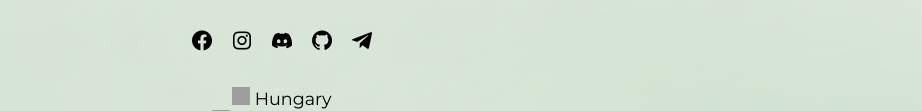
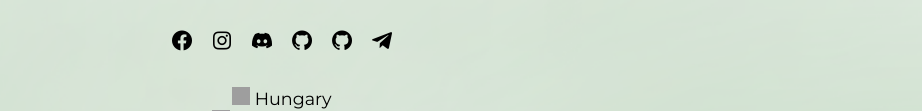
Before and after one commit to kriszsuli/kriszsuli.github.io, a plain HTML site: page index.html in a window 1280 px wide. Shown: the part 323-434 px from the top of the page, without its empty margins (358-1280 px from the left). Drawn offline with nearby package versions, Linux system fonts and the light colour scheme; grey boxes are pictures that could not be loaded.

Commit message:
added main gh acc

```diff
--- a/index.html
+++ b/index.html
@@ -21,6 +21,7 @@
                 <a href="https://facebook.com/krisztofer.chlebik" target="_blank"><i class='bx bxl-facebook-circle'></i></a>
                 <a href="https://instagram.com/chlbk.krsztfr" target="_blank"><i class='bx bxl-instagram'></i></a>
                 <a href="https://discord.com/users/340979616116113416" target="_blank"><i class='bx bxl-discord-alt'></i></a>
+                <a href="https://github.com/kriszsuli" target="_blank"><i class='bx bxl-github'></i></a>
                 <a href="https://github.com/kriszsusu" target="_blank"><i class='bx bxl-github'></i></a>
                 <a href="https://t.me/ongyilkossag" target="_blank"><i class='bx bxl-telegram'></i></a>
             </div>
```
